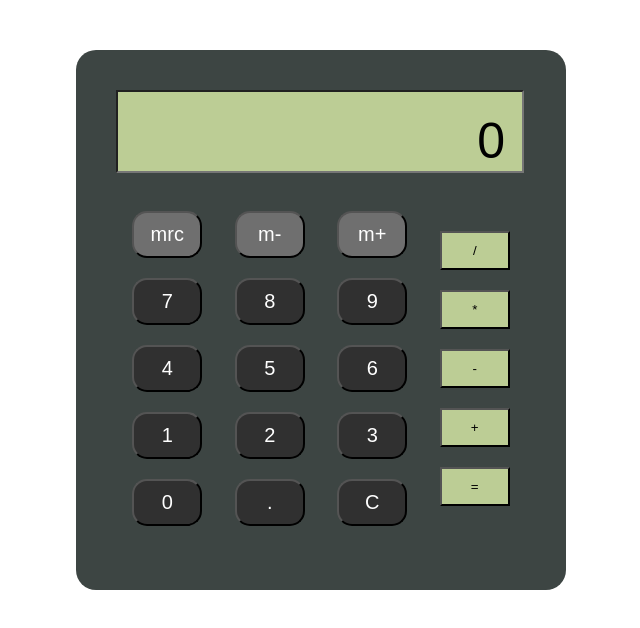
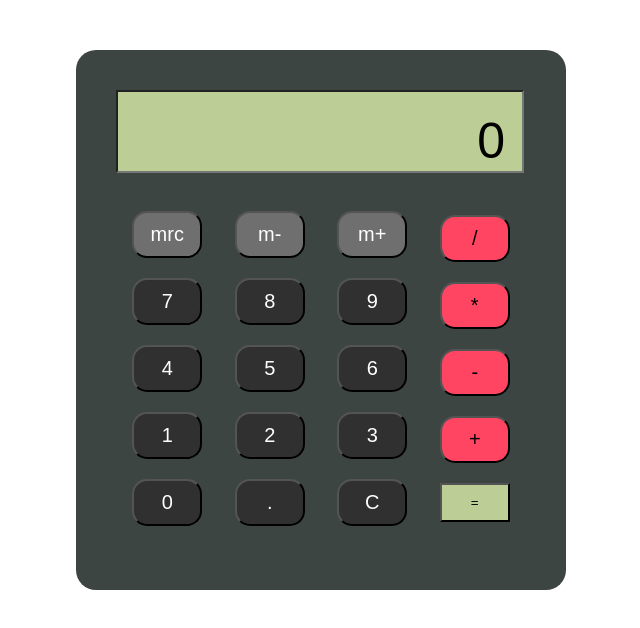
Before and after one commit to Juhi-Karosiya/calculator, a plain HTML site: page index.html in a window 1280 px wide. Shown: the whole page, without its empty margins (319-959 px from the left). Drawn offline with Linux system fonts and the light colour scheme.

Commit message:
pink buttons added

```diff
--- a/index.html
+++ b/index.html
@@ -56,6 +56,14 @@
             font-size: 20px;
         }
 
+        .pink{
+            background-color: #ff4561;
+            color: black;
+            border-radius: 15px;
+            font-size: 20px;
+        }
+        }
+
 
     </style>
 </head>
@@ -78,10 +86,10 @@
             <button class="btn blck">6</button>
             <button class="btn blck">3</button>
             <button class="btn blck">C</button>
-            <button class="btn">/</button>
-            <button class="btn">*</button>
-            <button class="btn">-</button>
-            <button class="btn">+</button>
+            <button class="btn pink">/</button>
+            <button class="btn pink">*</button>
+            <button class="btn pink">-</button>
+            <button class="btn pink">+</button>
             <button class="btn">=</button>
        </div>
 
```
